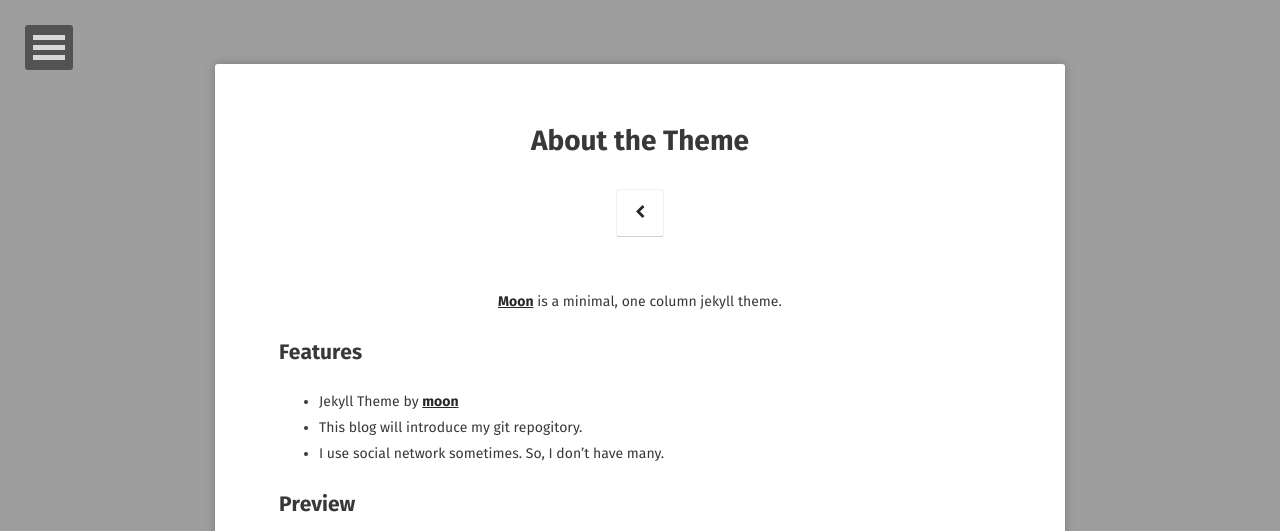
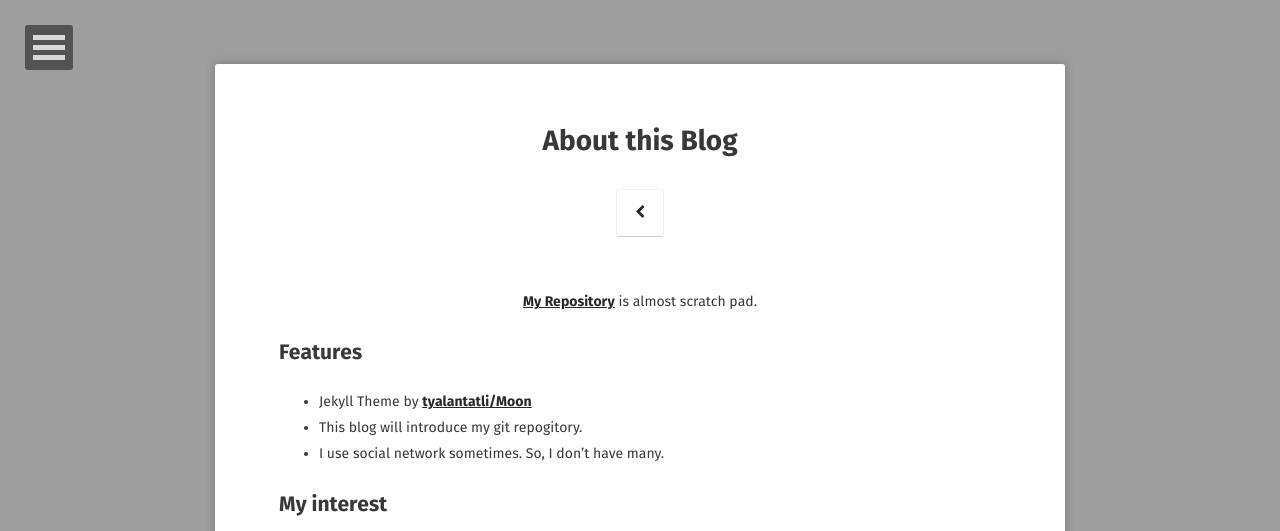
Before and after one commit to Artyrie/Artyrie.github.io, a Jekyll site: the page built from about/index.md, in a window 1280 px wide. Shown: the top 531 px of the page. Built offline with Jekyll 4.4.1, drawn with Linux system fonts in a browser that asks for light colours; some web fonts are replaced; some of the changed text lies outside the part shown; grey boxes are pictures that could not be loaded.

Commit message:
arrangement
arrangement contents. It will be modified.

```diff
--- a/about/index.md
+++ b/about/index.md
@@ -1,30 +1,28 @@
 ---
 layout: page
-title: About the Theme
-tags: [about, Jekyll, theme, moon]
+title: About this Blog
+tags: [Artyrie, HYU]
 date: 2019-11-03
 comments: false
 ---
 
-<center><a href="http://taylantatli.github.io/Moon"><b>Moon</b></a> is a minimal, one column jekyll theme.</center>
+<center><a href="https://Artyrie.github.io"><b>My Repository</b></a> is almost scratch pad. </center>
 
 ## Features
-* Jekyll Theme by <a href="http://taylantatli.github.io/Moon"><b>moon</b></a>
+* Jekyll Theme by <a href="http://taylantatli.github.io/Moon"><b>tyalantatli/Moon</b></a>
 * This blog will introduce my git repogitory.
 * I use social network sometimes. So, I don't have many.
 
+## My interest
+* Web Application
+* Angular
+* Machine Learning
+
 ## Preview
-
+#### Markdown sample by Moon theme
 {% capture images %}
     https://cloud.githubusercontent.com/assets/754514/14509720/61c61058-01d6-11e6-93ab-0918515ecd56.png
     https://cloud.githubusercontent.com/assets/754514/14509716/61ac6c8e-01d6-11e6-879f-8308883de790.png
 {% endcapture %}
 {% include gallery images=images caption="Screenshots of Moon Theme" cols=2 %}
-
-See a [live version of Moon](http://taylantatli.github.io/Moon) hosted on GitHub.
-
-## Getting Started
-
-To learn how to install and use this theme check out the [Setup Guide](http://taylantatli.me/Moon/moon-theme/) for more information.
-
 [Install Moon](https://github.com/TaylanTatli/Moon){: .btn}
```
Also changed, not shown: _posts/2012-05-22-readability-post.md (deleted, +0 -45 lines).
